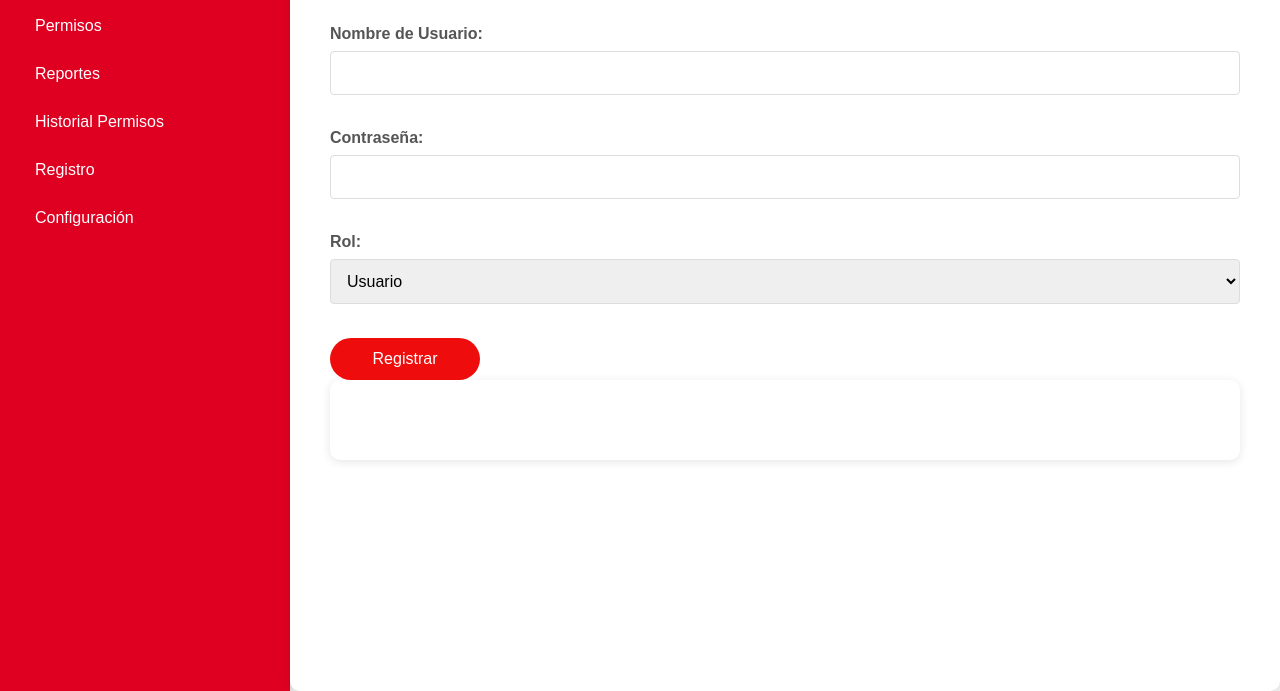
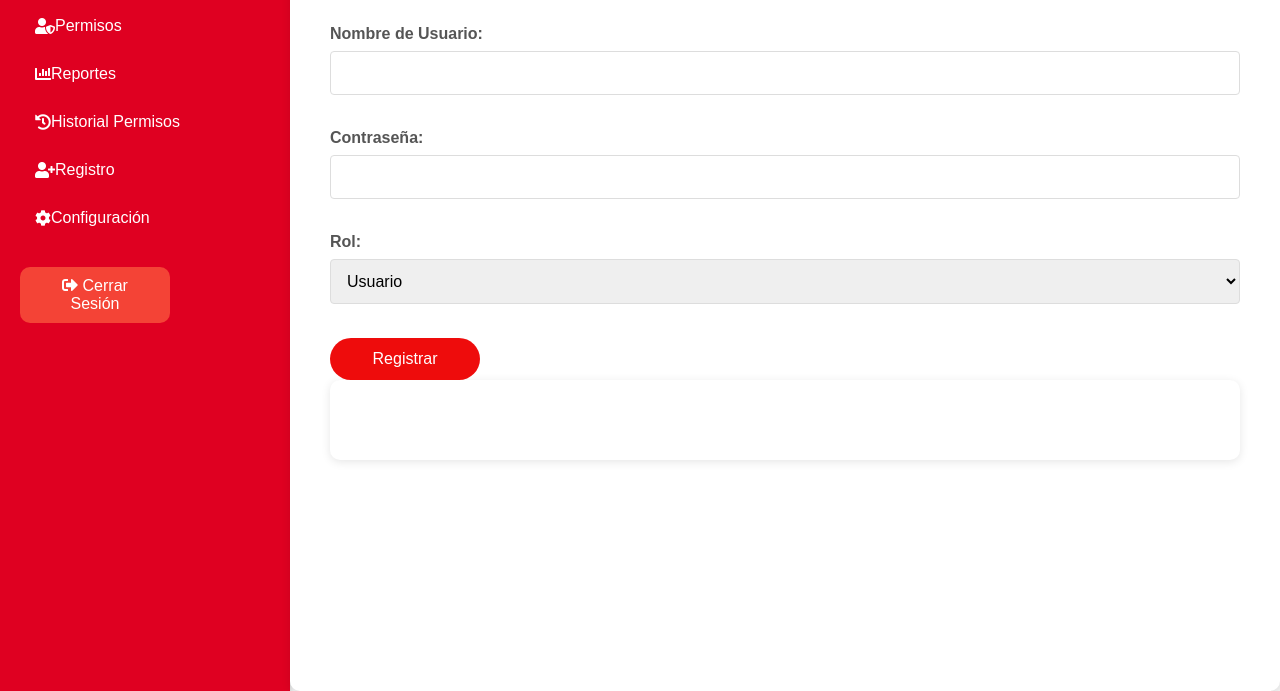
Before and after one commit to IvanBlunar/Dashboard-Permisos-SP, a website: page views/register.html in a window 1280 px wide. Shown: the part 109-800 px from the top of the page. Drawn offline with Linux system fonts and the light colour scheme.

Commit message:
register varables

```diff
--- a/views/register.html
+++ b/views/register.html
@@ -6,6 +6,7 @@
     <link rel="stylesheet" href="../css/styles.css">
     <link rel="stylesheet" href="../css/register.css">
     <title>Registro de Usuario</title>
+    <link rel="stylesheet" href="https://cdnjs.cloudflare.com/ajax/libs/font-awesome/5.15.4/css/all.min.css">
 </head>
 <body>
     <div class="container">
@@ -17,12 +18,13 @@
         <div class="sidebar" id="sidebar">
             <h2>SAN PABLO</h2>
             <nav>
-                <a href="../inicio/inicio.html">Inicio</a>
-                <a href="../dashboard.html">Permisos</a>
-                <a href="../reportes/reportes.html">Reportes</a>
-                <a href="../historial/historial_permisos.html">Historial Permisos</a>
-                <a href="../views/register.html">Registro</a>
-                <a href="#">Configuración</a>
+                <a id="navInicio" href="../inicio/inicio.html"><i class="fas fa-home"></i> Inicio</a>
+                <a id="navPermisos" href="/dashboard.html"><i class="fas fa-user-shield"></i> Permisos</a>
+                <a id="navReportes" href="/reportes/reportes.html"><i class="fas fa-chart-bar"></i> Reportes</a>
+                <a id="navHistorial" href="/historial/historial_permisos.html"><i class="fas fa-history"></i> Historial Permisos</a>
+                <a id="navRegister" href="../views/register.html"><i class="fas fa-user-plus"></i> Registro</a>
+                <a id="navConfiguracion" href="#"><i class="fas fa-cog"></i> Configuración</a>
+                <button id="logoutButton" class="logout-button"><i class="fas fa-sign-out-alt"></i> Cerrar Sesión</button>
             </nav>
         </div>
         <div class="main-content">
```
Also changed, not shown: dashboard.html (+1 -0 lines), historial/historial_permisos.html (+1 -0 lines), inicio/inicio.html (+1 -0 lines).
